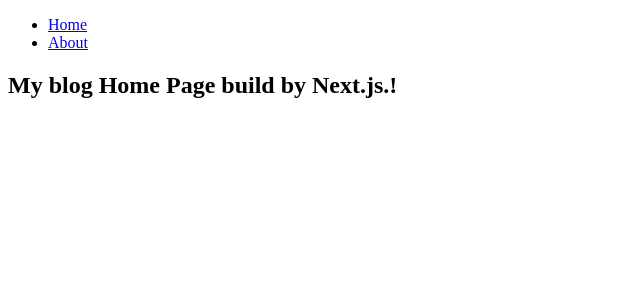
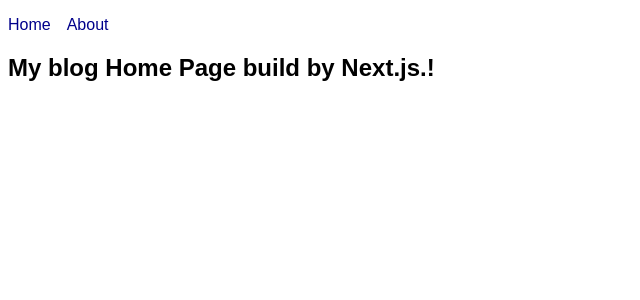
Before and after one commit to subdit/next-project, a Next.js app: page / in a window 1280 px wide. Shown: the top 300 px of the page, without its empty margins (0-640 px from the left). Built offline with nearby package versions, Linux system fonts and the light colour scheme.

Commit message:
add extension for styling styled-jsx Syntax Higlight and styled-jsx Language Server

```diff
--- a/components/NavBar.js
+++ b/components/NavBar.js
@@ -1,7 +1,7 @@
 import Link from 'next/link';
 function NavBar() {
   return (
-    <nav>
+    <nav className='NavBar'>
       <ul>
         <li>
           <Link href='/'>Home</Link>
@@ -10,6 +10,19 @@
           <Link href='/about'>About</Link>
         </li>
       </ul>
+
+      <style jsx>{`
+        ul {
+          list-style-type: none;
+          padding: 0;
+        }
+        li {
+          display: inline;
+        }
+        li:not(:first-child) {
+          margin-left: 1rem;
+        }
+      `}</style>
     </nav>
   );
 }
--- a/pages/_app.js
+++ b/pages/_app.js
@@ -1,4 +1,6 @@
 import NavBar from '../components/NavBar';
+import '../styles/globals.css';
+
 function App({ Component, pageProps }) {
   console.log('[App] rendering');
   return (
--- /dev/null
+++ b/styles/globals.css
@@ -0,0 +1,23 @@
+body {
+  font-family: Arial, Helvetica, sans-serif;
+}
+a {
+  color: darkblue;
+  text-decoration: none;
+}
+a:focus,
+a:hover {
+  text-decoration: underline;
+}
+
+/* .NavBar ul {
+  list-style-type: none;
+  padding: 0;
+}
+
+.NavBar li {
+  display: inline;
+}
+.NavBar li:not(:first-child) {
+  margin-left: 0.75rem;
+} */
```
